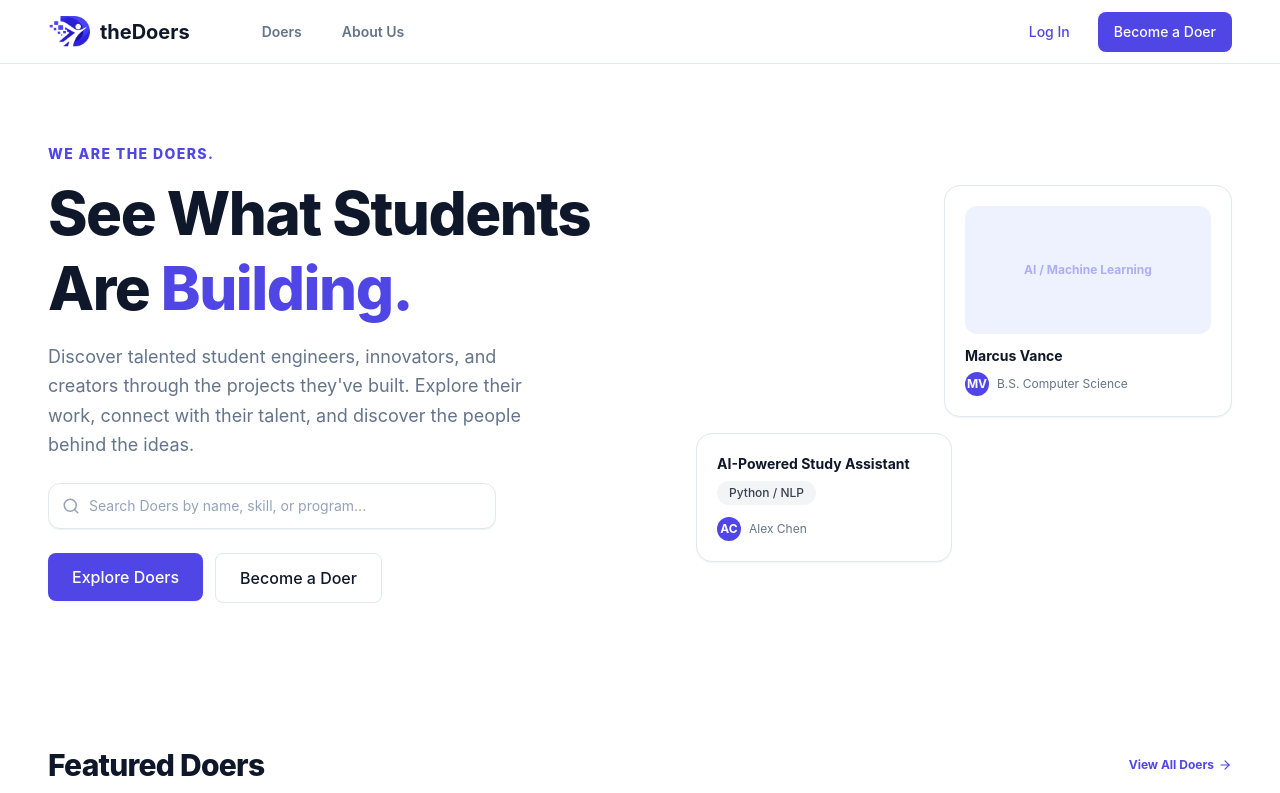
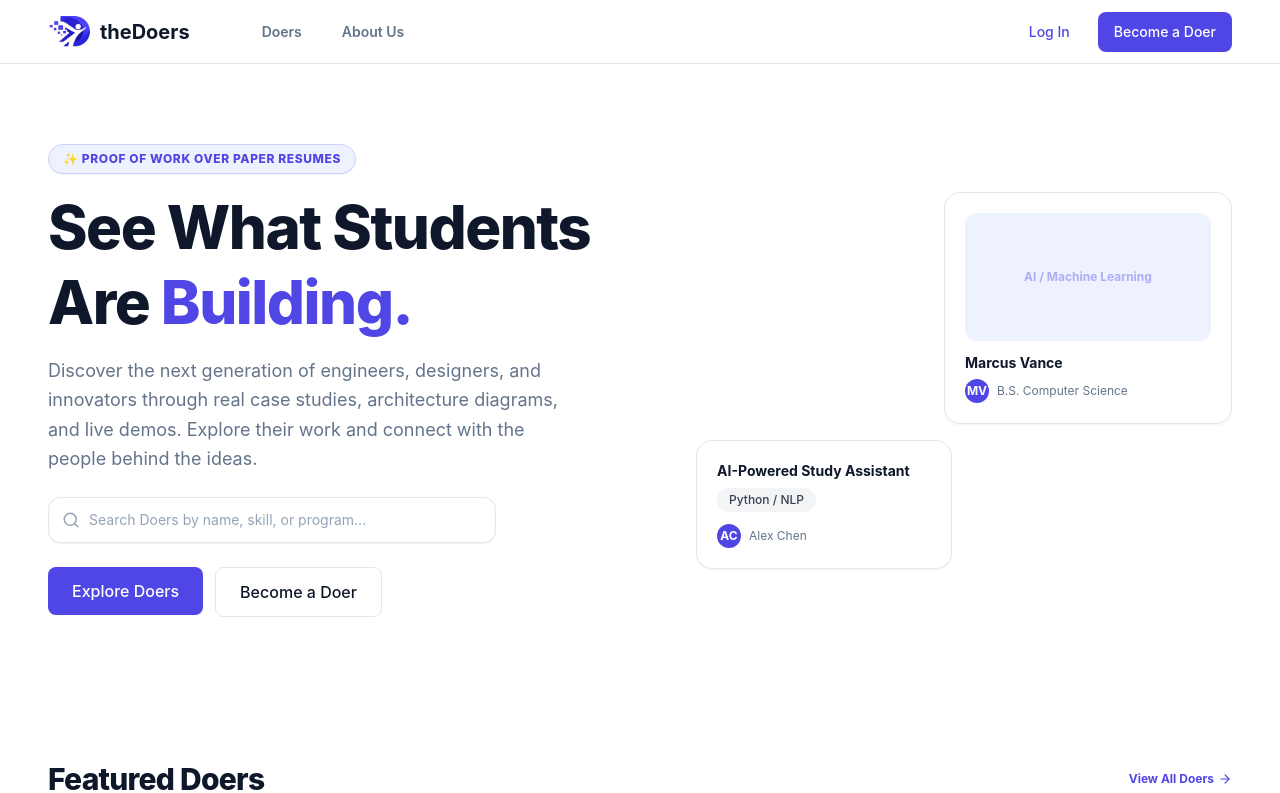
Before and after one commit to AroTech23/theDoers, a Next.js app: page / in a window 1280 px wide. Shown: the top 793 px of the page. Built offline with nearby package versions, Linux system fonts and the light colour scheme.

Commit message:
copy: polish homepage hero with high-converting proof-of-work tagline and clear narrative copy

```diff
--- a/app/page.tsx
+++ b/app/page.tsx
@@ -67,14 +67,14 @@ export default function HomePage() {
           {/* Left: Copy & Role-Aware CTAs */}
           <div className="flex flex-col gap-6">
             <div>
-              <span className="text-xs sm:text-sm font-extrabold uppercase tracking-widest text-[#4F46E5] mb-3 block">
-                WE ARE THE DOERS.
-              </span>
+              <div className="inline-flex items-center gap-2 px-3.5 py-1.5 rounded-full bg-[#EEF2FF] border border-[#C7D2FE] text-xs font-extrabold uppercase tracking-wider text-[#4F46E5] shadow-2xs mb-4">
+                ✨ Proof of Work Over Paper Resumes
+              </div>
               <h1 className="text-4xl sm:text-5xl lg:text-6xl font-extrabold text-[#0F172A] tracking-tight leading-tight">
                 See What Students Are <span className="text-[#4F46E5]">Building.</span>
               </h1>
               <p className="mt-4 text-base sm:text-lg text-[#64748B] leading-relaxed max-w-lg">
-                Discover talented student engineers, innovators, and creators through the projects they&apos;ve built. Explore their work, connect with their talent, and discover the people behind the ideas.
+                Discover the next generation of engineers, designers, and innovators through real case studies, architecture diagrams, and live demos. Explore their work and connect with the people behind the ideas.
               </p>
             </div>
 
```
